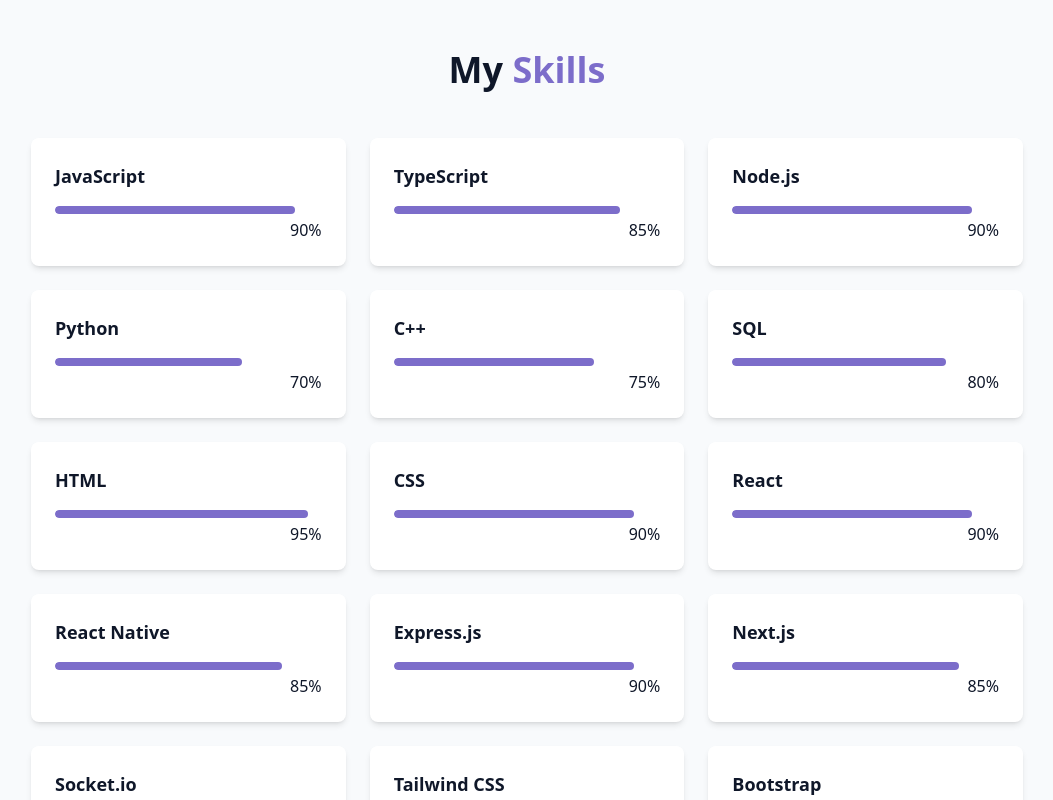
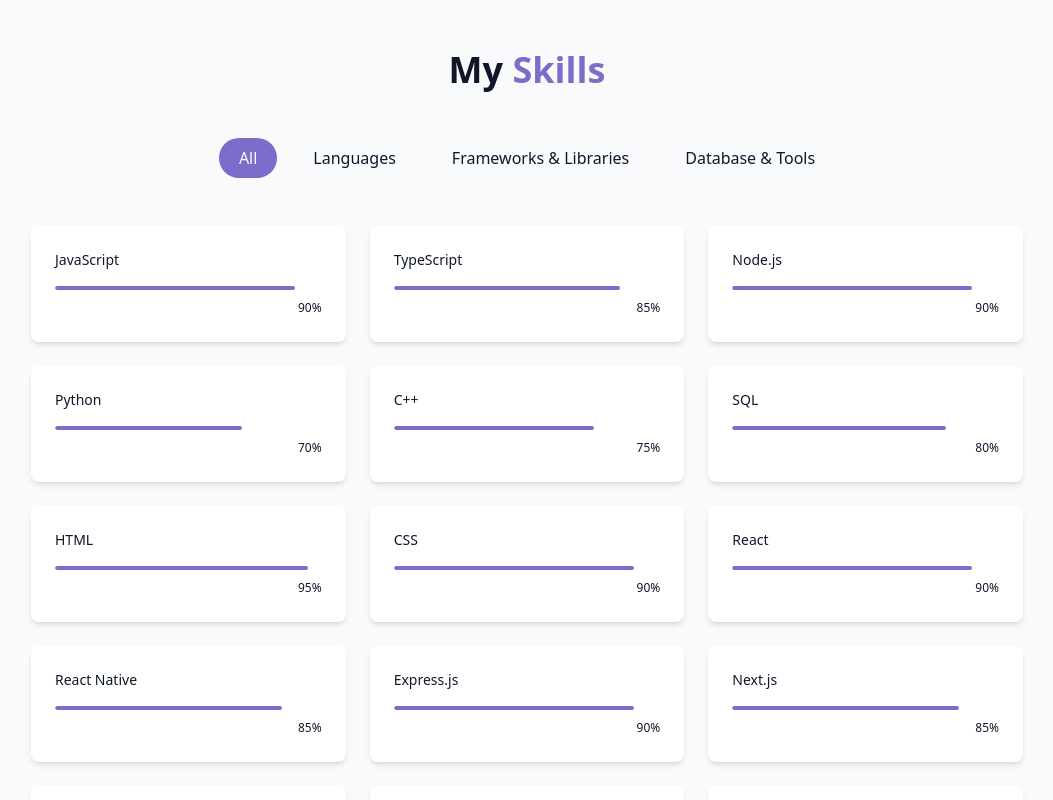
Before and after one commit to SachinM246/my_portfolio, a React (Vite) app: page / in a window 1280 px wide. Shown: the part 1600-2400 px from the top of the page, without its empty margins (113-1166 px from the left). Built offline with nearby package versions, Linux system fonts and the light colour scheme.

Commit message:
Added filter skill functionality.

```diff
--- a/src/components/SkillsSection.jsx
+++ b/src/components/SkillsSection.jsx
@@ -1,3 +1,5 @@
+import { useState } from "react";
+
 const skills = [
     // Languages
     { name: 'JavaScript', level: 90, category: 'Languages' },
@@ -28,27 +30,48 @@
     { name: 'Figma', level: 70, category: 'Database & Tools' },
 ];
 
+const categories = ['All', 'Languages', 'Frameworks & Libraries', 'Database & Tools'];
+
 export const SkillsSection = () => {
+    const [activeCategory, setActiveCategory] = useState('All');
+
+    const filteredSkills = skills.filter((skill) => activeCategory === 'All' || skill.category === activeCategory);
+
     return (
         <section id="skills" className="py-24 px-4 relative bg-secondary/30 dark:bg-secondary/40">
             <div className="container mx-auto max-w-5xl">
                 <h2 className="text-3xl md:text-4xl font-bold mb-12 text-center">
                     My <span className="text-primary">Skills</span>
                 </h2>
+                <div className="flex flex-wrap justify-center gap-4 mb-12">
+                    {categories.map((category, key) => (
+                        <button
+                            key={key}
+                            className={`py-2 px-5 rounded-full transition-colors duration-300 ${activeCategory === category
+                                ? 'bg-primary text-primary-foreground'
+                                : 'bg-secondary/70 hover:bg-secondary text-muted-foreground'
+                                }`}
+                            onClick={() => setActiveCategory(category)}
+                        >
+                            {category}
+                        </button>
+                    ))}
+                </div>
+
                 <div className="grid grid-cols-1 sm:grid-cols-2 lg:grid-cols-3 gap-6">
-                    {skills.map((skill, key) => (
+                    {filteredSkills.map((skill, key) => (
                         <div key={key} className="bg-card p-6 rounded-lg shadow-md card-hover">
                             <div className="text-left mb-4">
-                                <h3 className="text-lg font-semibold">{skill.name}</h3>
+                                <h3 className="text-sm ">{skill.name}</h3>
                             </div>
-                            <div className="w-full bg-secondary/50 h-2 rounded-full overflow-hidden">
+                            <div className="w-full bg-secondary/50 h-1 rounded-full overflow-hidden">
                                 <div
-                                    className="bg-primary h-2 rounded-full origin-left animate-[grow_1.5s_ease_out]"
+                                    className="bg-primary h-1 rounded-full origin-left animate-[grow_1.5s_ease_out]"
                                     style={{ width: `${skill.level}%` }}
                                 />
                             </div>
                             <div className="text-right mt-1">
-                                <span className="text-base text-muted-foreground">{skill.level}%</span>
+                                <span className="text-xs text-muted-foreground">{skill.level}%</span>
                             </div>
                         </div>
                     ))}
```
